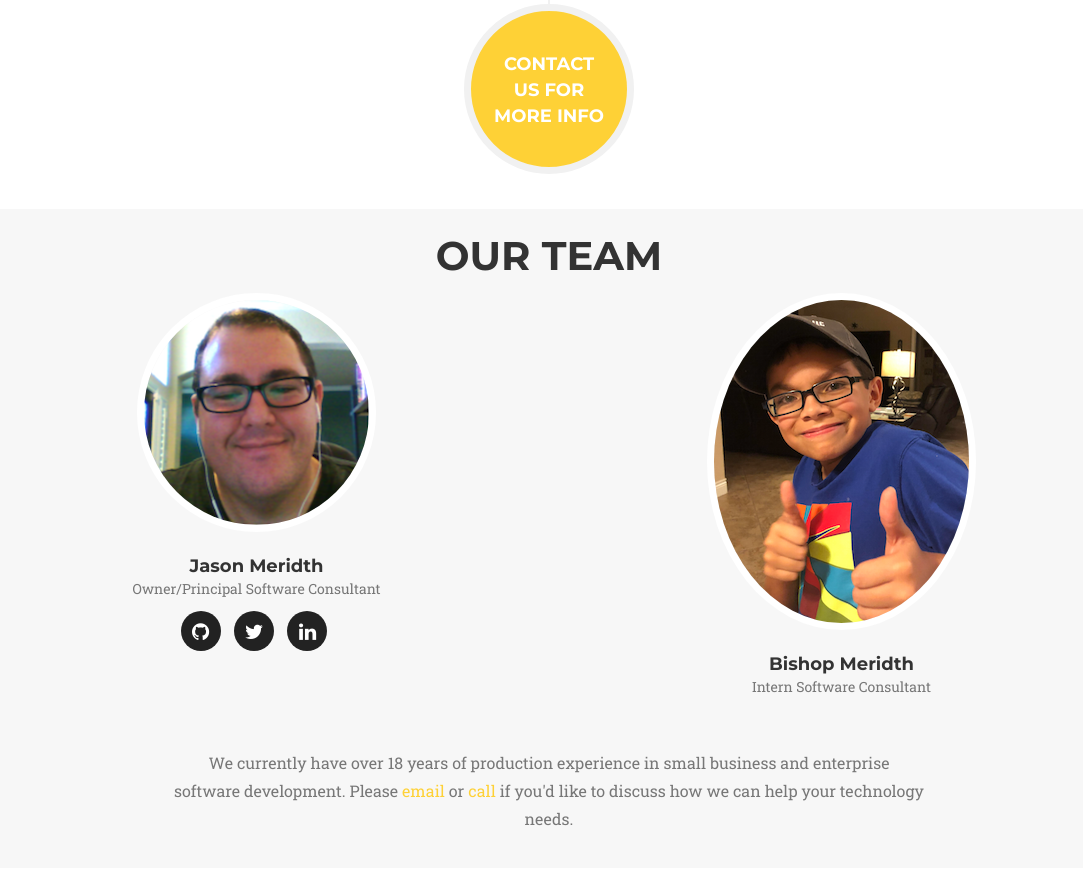
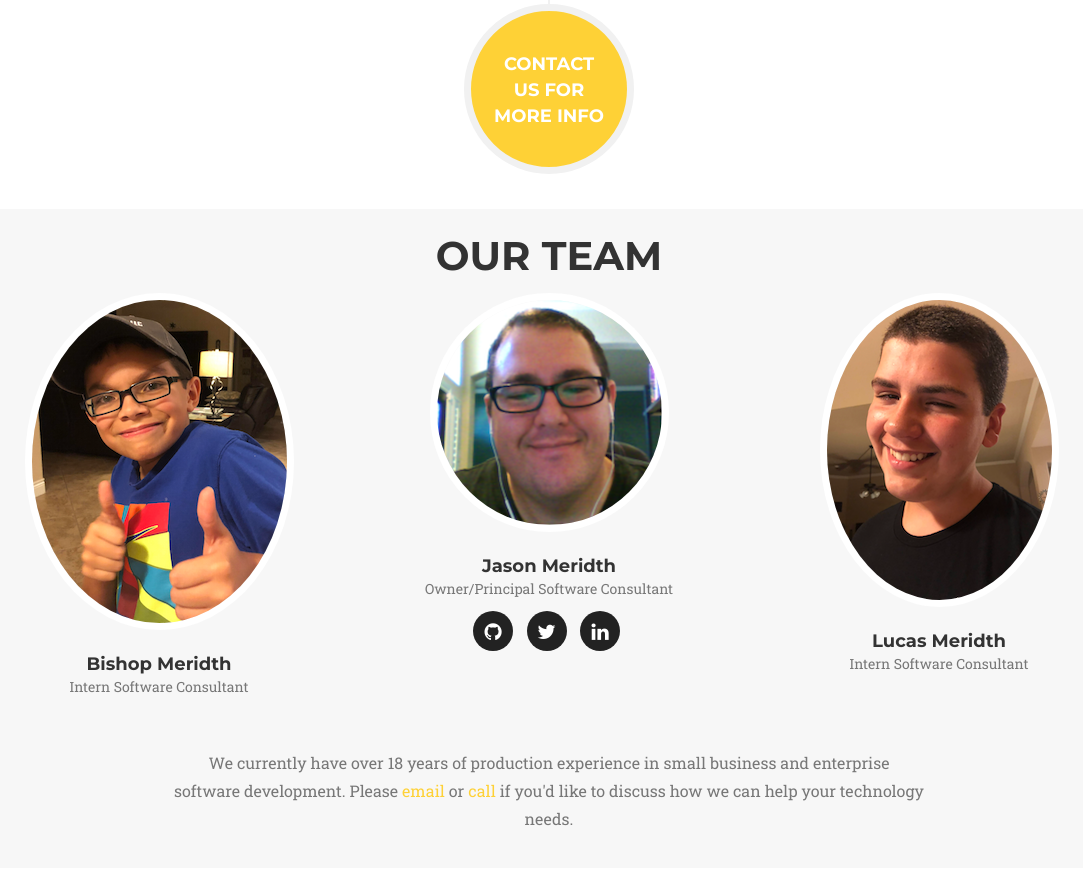
Before and after one commit to jmeridth/meridth.io, a Flask app: page / in a window 1280 px wide. Shown: the part 2778-3669 px from the top of the page, without its empty margins (91-1174 px from the left). Run offline with Flask 2, Linux system fonts and the light colour scheme; some libraries are stand-ins or nearby versions; some web fonts are replaced.

Commit message:
add lucas

```diff
--- a/templates/index.html
+++ b/templates/index.html
@@ -163,7 +163,14 @@
             </div>
         </div>
         <div class="row">
-            <div class="col-sm-6">
+            <div class="col-sm-4">
+                <div class="team-member">
+                    <img class="img-circle img-responsive" src="{{ url_for('static', filename='img/team/bishop.png') }}" alt="">
+                    <h4>Bishop Meridth</h4>
+                    <p class="text-muted">Intern Software Consultant</p>
+                </div>
+            </div>
+            <div class="col-sm-4">
                 <div class="team-member">
                     <img class="img-circle img-responsive" src="{{ url_for('static', filename='img/team/jason.png') }}" alt="">
                     <h4>Jason Meridth</h4>
@@ -178,10 +185,10 @@
                     </ul>
                 </div>
             </div>
-            <div class="col-sm-6">
+            <div class="col-sm-4">
                 <div class="team-member">
-                    <img class="img-circle img-responsive" src="{{ url_for('static', filename='img/team/bishop.png') }}" alt="">
-                    <h4>Bishop Meridth</h4>
+                    <img class="img-circle img-responsive" src="{{ url_for('static', filename='img/team/lucas.png') }}" alt="">
+                    <h4>Lucas Meridth</h4>
                     <p class="text-muted">Intern Software Consultant</p>
                 </div>
             </div>
```
Also changed, not shown: static/img/team/lucas.png (added).
